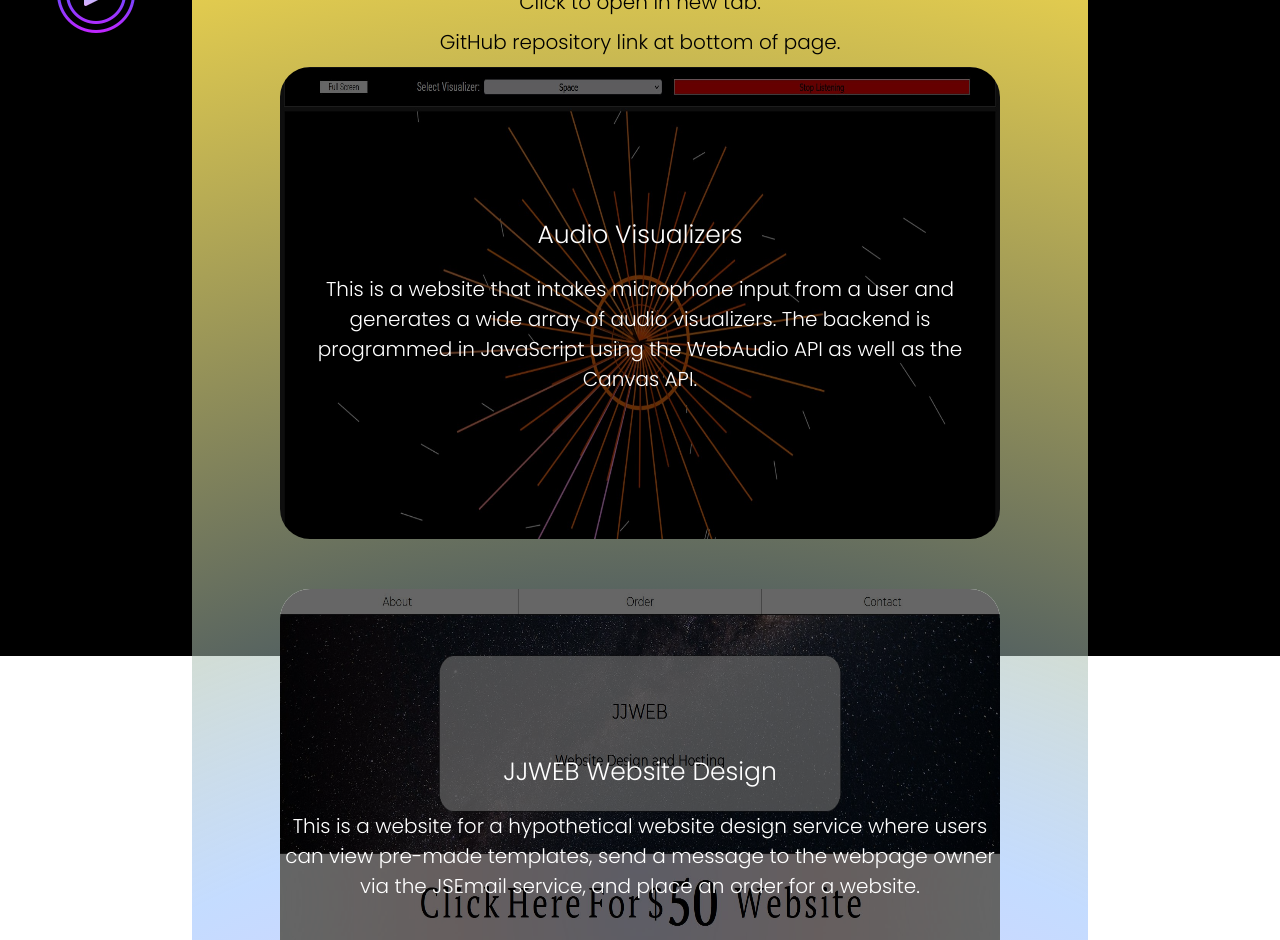
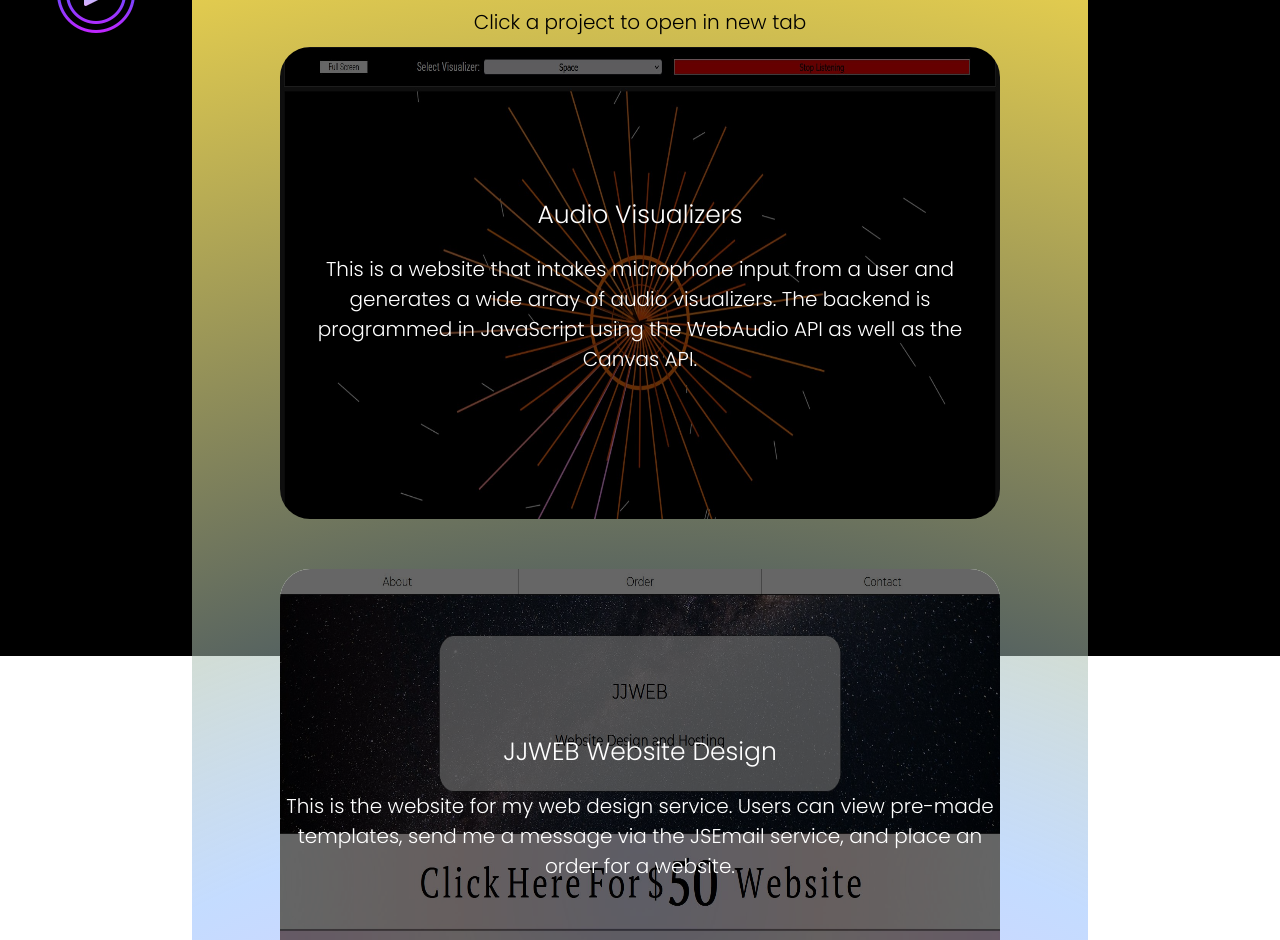
Before and after one commit to charlijj/Portfolio, a plain HTML site: page projects.html in a window 1280 px wide. Shown: the part 144-1084 px from the top of the page. Drawn offline with Linux system fonts and the light colour scheme.

Commit message:
Updates to resume

```diff
--- a/projects.html
+++ b/projects.html
@@ -118,6 +118,12 @@
 
             width: 100%;
             height: 100%;
+        }
+
+        .projectDisplayContainer span {
+
+            margin-bottom: 10px;
+            font-size: 20px;
         }
 
         .projectDisplay {
@@ -304,10 +310,9 @@
 
         <div class="projectDisplayContainer">
             <h1 class="header" style="margin-bottom: 20px;">Projects</h1>
-            <span style="margin-bottom: 10px; font-size: 20px;">Click to open in new tab.</span>
-            <span style="margin-bottom: 10px; font-size: 20px;">GitHub repository link at bottom of page.</span>
+            <span>Click a project to open in new tab</span>
             <div class="projectDisplay" id="audioVisualizers"><p class="projectDisplayHeader">Audio Visualizers</p><p>This is a website that intakes microphone input from a user and generates a wide array of audio visualizers. The backend is programmed in JavaScript using the WebAudio API as well as the Canvas API.</p></div>
-            <div class="projectDisplay" id="jjweb"><p class="projectDisplayHeader">JJWEB Website Design</p><p>This is a website for a hypothetical website design service where users can view pre-made templates, send a message to the webpage owner via the JSEmail service, and place an order for a website.</p></div>
+            <div class="projectDisplay" id="jjweb"><p class="projectDisplayHeader">JJWEB Website Design</p><p>This is the website for my web design service. Users can view pre-made templates, send me a message via the JSEmail service, and place an order for a website.</p></div>
             <div class="projectDisplay" id="keyboard"><p class="projectDisplayHeader">JS Keyboard</p><p  >This is a oscillator keyboard that the user can play with the keys on their keyboard (not available on mobile yet). There are four waveforms to choose from, a audio visualizer in the background, and a demo song. The backend is programmed in JavaScript using the WebAudio API as well as the Canvas API.</p></div>
             <div class="projectDisplay" id="sustainaBlinds"><p class="projectDisplayHeader">Sustaina Blinds</p><p>This is an interactive diagram website that is used to calculate the amount of heat gain a household window is producing based on the direction the window is facing, the time of year, and the time of day. This project was used as an entry to the Technation sustainable design and pandemic relief competition in which we placed top 5.</p></div>
             <div class="projectDisplay" id="game"><p class="projectDisplayHeader">Highway Racer Game</p><p>This is a 2D game made in JavaScript using the Canvas API and styled with HTML and CSS. The player moves by pressing W, A, S, and D or the arrow keys, the objective of the game is to doge the oncoming traffic for as long as possible and avoid touching the sidewalk.</p></div>
@@ -324,6 +329,7 @@
                 <p>Fibonacci Sequence Calculator: <a href="ext/fibonacciSeq.rkt" target="_blank">fibonacciSeq.rkt</a></p>
 
             </div>
+
         </div>
 
         <div class="footer projectFooter" id="border">
```
Also changed, not shown: 1 other file.
